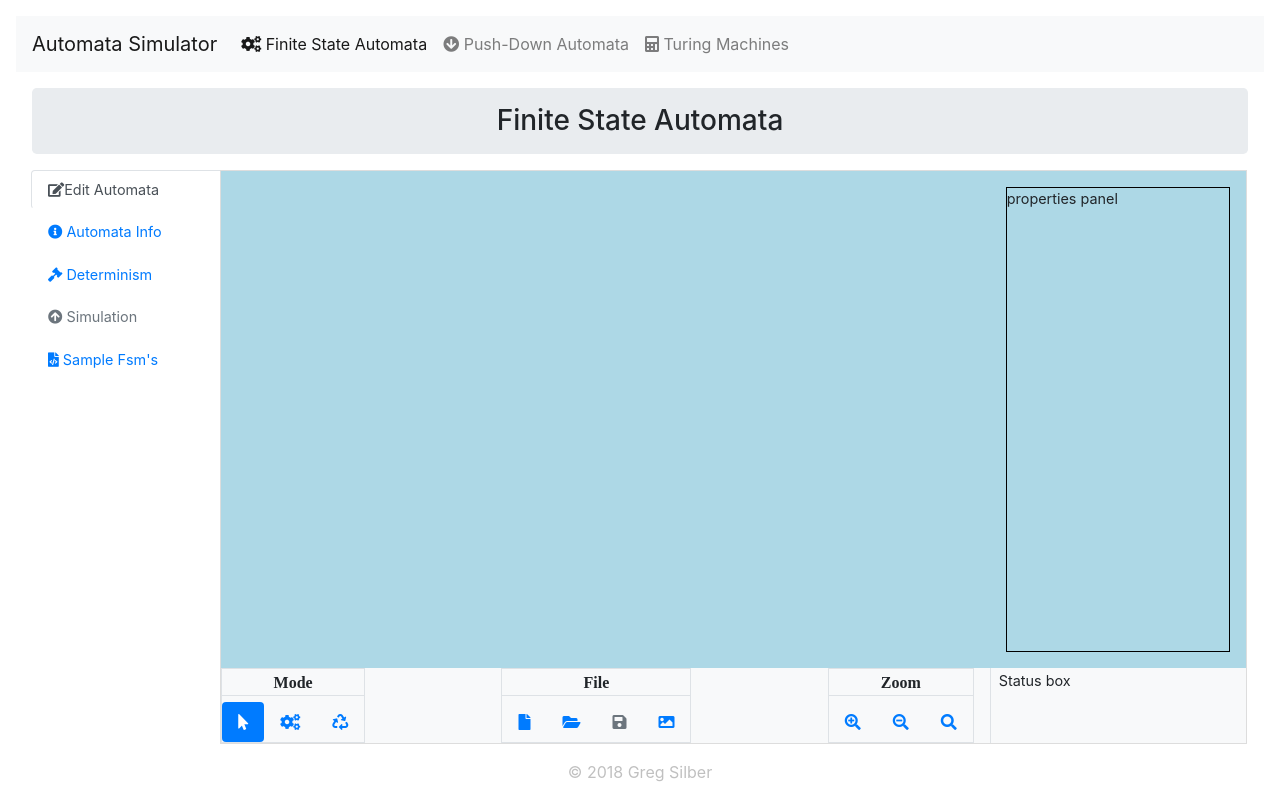
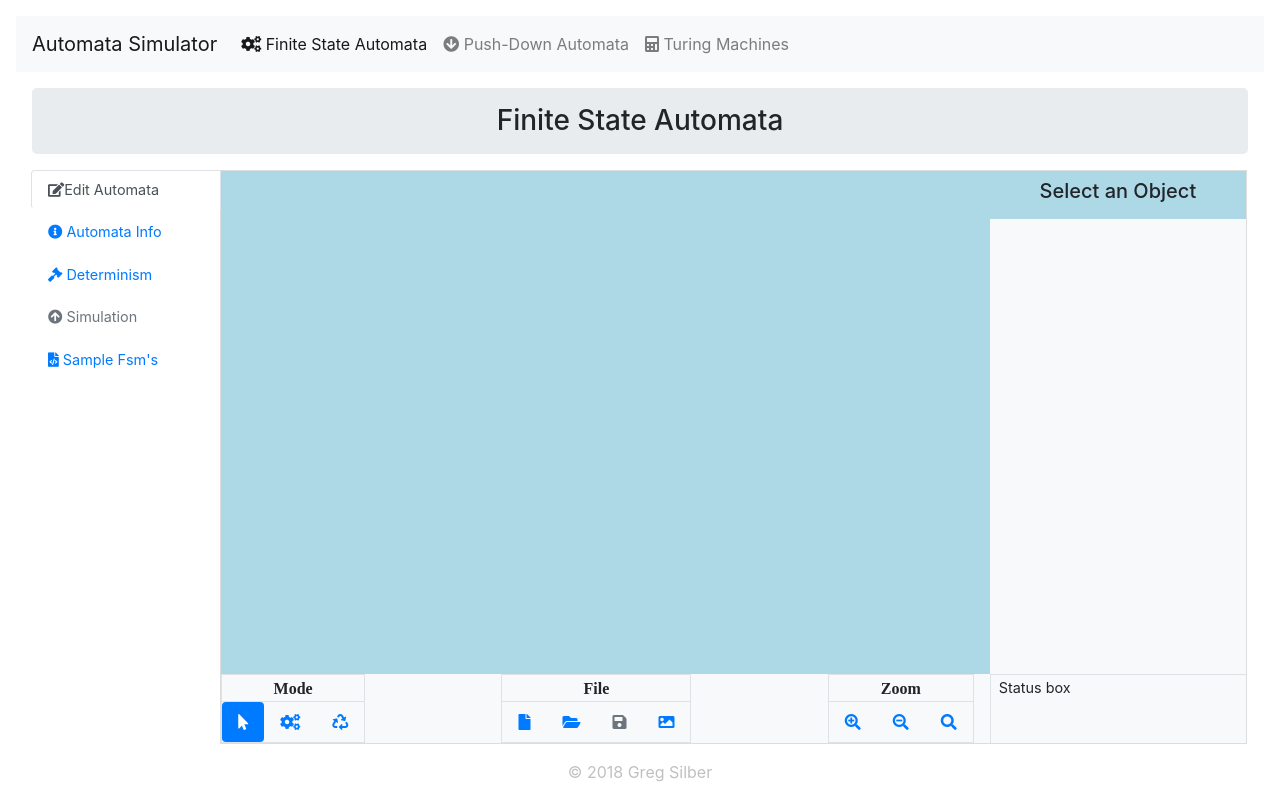
Before and after one commit to gsilber/AutomataOld, an Angular app in the folder Automata.UI/: page /fsm in a window 1280 px wide. Built offline with nearby package versions, Linux system fonts and the light colour scheme.

Commit message:
reworked by-directional binding

```diff
--- a/Automata.UI/src/app/fsm/fsm-draw/fsm-draw-controlbar/fsm-draw-controlbar.component.html
+++ b/Automata.UI/src/app/fsm/fsm-draw/fsm-draw-controlbar/fsm-draw-controlbar.component.html
@@ -4,17 +4,17 @@
     <div class='ctrlBarGroupHeader border-bottom fas'>Mode</div>
     <ul class="nav nav-pills">
       <li class="nav-item" ngbTooltip='Mouse Pointer' placement='top' (click)='onModeChange("pointer")'>
-        <a href='' class="nav-link" [ngClass]='{"active": mode==="pointer"}'>
+        <a href='' class="nav-link" [ngClass]='{"active": currentMode==="pointer"}'>
           <span class="fas fa-mouse-pointer" placement='top'></span>
         </a>
       </li>
       <li class="nav-item" ngbTooltip='Add States' placement='top' (click)='onModeChange("state")'>
-        <a href='' class="nav-link" [ngClass]='{"active": mode==="state"}'>
+        <a href='' class="nav-link" [ngClass]='{"active": currentMode==="state"}'>
           <span class="fas fa-cogs"></span>
         </a>
       </li>
       <li class="nav-item" (click)='onModeChange("transition")' ngbTooltip='Add Transitions' placement='top'>
-        <a href='' class="nav-link" [ngClass]='{"active": mode==="transition"}'>
+        <a href='' class="nav-link" [ngClass]='{"active": currentMode==="transition"}'>
           <span class="fas fa-recycle"></span>
         </a>
       </li>
--- a/Automata.UI/src/app/fsm/fsm-draw/fsm-draw-controlbar/fsm-draw-controlbar.component.ts
+++ b/Automata.UI/src/app/fsm/fsm-draw/fsm-draw-controlbar/fsm-draw-controlbar.component.ts
@@ -8,12 +8,13 @@ import { Component, Input, Output, EventEmitter } from '@angular/core';
 export class FsmDrawControlbarComponent {
 
   @Input() isValid = false;
-  @Input() get mode() { return this._mode; }
-  set mode(val) { this._mode = val; this.modeChange.emit(this._mode); }
+  @Input() set mode(val) { this._currentMode = val; }
   @Output() modeChange: EventEmitter<string> = new EventEmitter<string>();
   @Output() zoom: EventEmitter<number> = new EventEmitter<number>();
 
-  private _mode = 'pointer';
+  private _currentMode = 'pointer';
+  get currentMode() { return this._currentMode; }
+  set currentMode(val: string) { this._currentMode = val; this.modeChange.emit(val); }
   constructor() { }
 
   // property click event handlers
@@ -22,7 +23,7 @@ export class FsmDrawControlbarComponent {
 
   // controlbar click event handlers
   onModeChange(mode) {
-    this.mode = mode;
+    this.currentMode = mode;
     return false;
   }
   onNew() {
--- a/Automata.UI/src/app/fsm/fsm-draw/fsm-draw-properties/fsm-draw-properties.component.html
+++ b/Automata.UI/src/app/fsm/fsm-draw/fsm-draw-properties/fsm-draw-properties.component.html
@@ -1,5 +1,11 @@
-<div class='h-100 w-100 pad1'>
-    <div class='h-100' style='border: 1px solid black;'>
-        properties panel
+<div class='h-100 w-100' style='display: flex; flex-direction:column;'>
+    <div class='h100 h5 text-center' style='padding:.5rem 0'>
+        <span [hidden]='activeobject'>Select an Object</span>
+        <span [hidden]='!activeobject'>Object Properties</span>
+    </div>
+    <div class='bg-light' style='flex:1; padding: .5rem;'>
+        <div [hidden]='!activeobject || activeobject.type==="!=state"' class='h-100 border rounded' style='padding:.5rem;'>
+            state properties panel
+        </div>
     </div>
 </div>
--- a/Automata.UI/src/app/fsm/fsm-draw/fsm-draw-properties/fsm-draw-properties.component.ts
+++ b/Automata.UI/src/app/fsm/fsm-draw/fsm-draw-properties/fsm-draw-properties.component.ts
@@ -1,4 +1,5 @@
-import { Component, OnInit } from '@angular/core';
+import { FsmObject } from './../classes/Fsm';
+import { Component, OnInit, Input } from '@angular/core';
 
 @Component({
   selector: 'app-fsm-draw-properties',
@@ -7,6 +8,11 @@ import { Component, OnInit } from '@angular/core';
 })
 export class FsmDrawPropertiesComponent implements OnInit {
 
+  @Input() set mode(val) { this._mode = val; }
+  @Input() activeobject: FsmObject;
+
+  private _mode = 'pointer';
+
   constructor() { }
 
   ngOnInit() {
--- a/Automata.UI/src/app/fsm/fsm-draw/fsm-draw-surface/fsm-draw-surface.component.ts
+++ b/Automata.UI/src/app/fsm/fsm-draw/fsm-draw-surface/fsm-draw-surface.component.ts
@@ -15,8 +15,12 @@ export class FsmDrawSurfaceComponent {
     this._dimension = val;
     this.scrollvalue = val;
   }
-  @Input() set mode(val: string) { if (val !== 'pointer') { this.selectedChild = null; } this._mode = val; }
+
+  @Input() set mode(val: string) { if (val !== 'pointer') { this.selectedChild = null; } this._currentMode = val; }
   @Output() modeChange: EventEmitter<string> = new EventEmitter<string>();
+
+  @Input() set selected(val: FsmObject) { this.selectedChild = val; }
+  @Output() selectedChange: EventEmitter<FsmObject> = new EventEmitter<FsmObject>();
 
   @Input() set zoompercent(val) {
     this.scrollvalue = this.dimension / (val / 100.0);
@@ -32,9 +36,14 @@ export class FsmDrawSurfaceComponent {
   }
 
   scrollvalue: number;
-  selectedChild: FsmObject = null;
   private _dimension = 2000;
-  private _mode: string;
+
+  private _selectedChild: FsmObject = null;
+  get selectedChild() { return this._selectedChild; }
+  set selectedChild(val: FsmObject) { this._selectedChild = val; this.selectedChange.emit(val); }
+  private _currentMode: string;
+  get currentMode() { return this._currentMode; }
+  set currentMode(val) { this._currentMode = val; this.modeChange.emit(val); }
   // state maintenence properties
 
   private movingState: FsmState = null;
@@ -44,16 +53,17 @@ export class FsmDrawSurfaceComponent {
   // surface event handlers
   onClick(evt) {
     this.selectedChild = null;
-    if (this._mode === 'state') {
+    if (this.currentMode === 'state') {
       const surfacePt = this.clientToSurface(evt.x, evt.y);
       this.selectedChild = this.fsm.addNewState(surfacePt.x, surfacePt.y);
+      this.selectedChange.emit(this.selectedChild);
       this.modeChange.emit('pointer');
     }
     evt.stopPropagation();
     return false;
   }
   onMouseMove(evt) {
-    if (this._mode === 'pointer') {
+    if (this.currentMode === 'pointer') {
       if (this.movingState !== null) {
         this.movingState.position = this.clientToSurface(evt.x, evt.y);
       }
@@ -62,18 +72,22 @@ export class FsmDrawSurfaceComponent {
 
   // state event handlers
   onStateClick(evt) {
-    if (this._mode === 'pointer') {
+    if (this.currentMode === 'pointer') {
       this.selectedChild = evt.srcElement;
+      this.selectedChange.emit(evt.srcElement);
+    }
+    if (this.currentMode === 'transition') {
+      // begin or end transition creation
     }
   }
 
   onStateMouseDown(evt: FsmEvent) {
-    if (this._mode === 'pointer') {
+    if (this.currentMode === 'pointer') {
       this.movingState = evt.srcElement as FsmState;
     }
   }
   onStateMouseUp(evt) {
-    if (this._mode === 'pointer') {
+    if (this.currentMode === 'pointer') {
       this.movingState = null;
     }
   }
--- a/Automata.UI/src/app/fsm/fsm-draw/fsm-draw/fsm-draw.component.css
+++ b/Automata.UI/src/app/fsm/fsm-draw/fsm-draw/fsm-draw.component.css
@@ -1,4 +1,4 @@
-div {overflow: hidden;}
+
 .fsm {
     width:100%;
     height:100%;
--- a/Automata.UI/src/app/fsm/fsm-draw/fsm-draw/fsm-draw.component.html
+++ b/Automata.UI/src/app/fsm/fsm-draw/fsm-draw/fsm-draw.component.html
@@ -1,16 +1,16 @@
-<div class='fsm' [style.background]='background'>
+<div class='fsm' [style.background]='background' >
     <div class='row flex-1'>
         <div class='col-lg-9 col-md-8 col-sm-7 col-12 h-100 pad0'>
             <div class='d-block d-sm-none'>
-                <app-fsm-draw-properties></app-fsm-draw-properties>
+                <app-fsm-draw-properties [activeobject]='selection' [mode]='mode'></app-fsm-draw-properties>
             </div>
 
             <div class='scroll-container'>
-                <app-fsm-draw-surface [fsm]='fsm' [(mode)]='mode' dimension='4000' [zoompercent]='zoomPercent'></app-fsm-draw-surface>
+                <app-fsm-draw-surface [fsm]='fsm' [(selected)]='selection' [(mode)]='mode' dimension='4000' [zoompercent]='zoomPercent'></app-fsm-draw-surface>
             </div>
         </div>
         <div class='col-lg-3 col-md-4 col-sm-5 d-none d-sm-block h-100 pad0'>
-            <app-fsm-draw-properties></app-fsm-draw-properties>
+            <app-fsm-draw-properties [activeobject]='selection' [mode]='mode'></app-fsm-draw-properties>
         </div>
     </div>
     <div class='row bg-light'>
@@ -18,7 +18,7 @@
             <app-fsm-draw-controlbar [(mode)]='mode' (zoom)='onCtrlbarZoom($event)'></app-fsm-draw-controlbar>
         </div>
         <div class='col-lg-3 col-md-4 d-none d-md-block bg-light pad0'>
-            <div class='h-100 border-left status-box'>
+            <div class='h-100 border-left border-top status-box'>
                 Status box
             </div>
         </div>
--- a/Automata.UI/src/app/fsm/fsm-draw/fsm-draw/fsm-draw.component.ts
+++ b/Automata.UI/src/app/fsm/fsm-draw/fsm-draw/fsm-draw.component.ts
@@ -1,3 +1,4 @@
+import { MyInput } from './test';
 import { Component, Input } from '@angular/core';
 import { Fsm, FsmObject } from '../classes/Fsm';
 
@@ -7,7 +8,6 @@ import { Fsm, FsmObject } from '../classes/Fsm';
   styleUrls: ['./fsm-draw.component.css']
 })
 export class FsmDrawComponent {
-
 
   @Input() background = 'none';
 
--- a/Automata.UI/src/styles.scss
+++ b/Automata.UI/src/styles.scss
@@ -2,7 +2,3 @@
 @import "node_modules/bootstrap/scss/_variables";
 @import "node_modules/bootstrap/scss/bootstrap";
 // @import "fsm.scss"
-
-div {
-    overflow: hidden;
-}
```
Also changed, not shown: Automata.UI/src/app/fsm/fsm-draw/fsm-draw/test.ts (added, +9 -0 lines).
